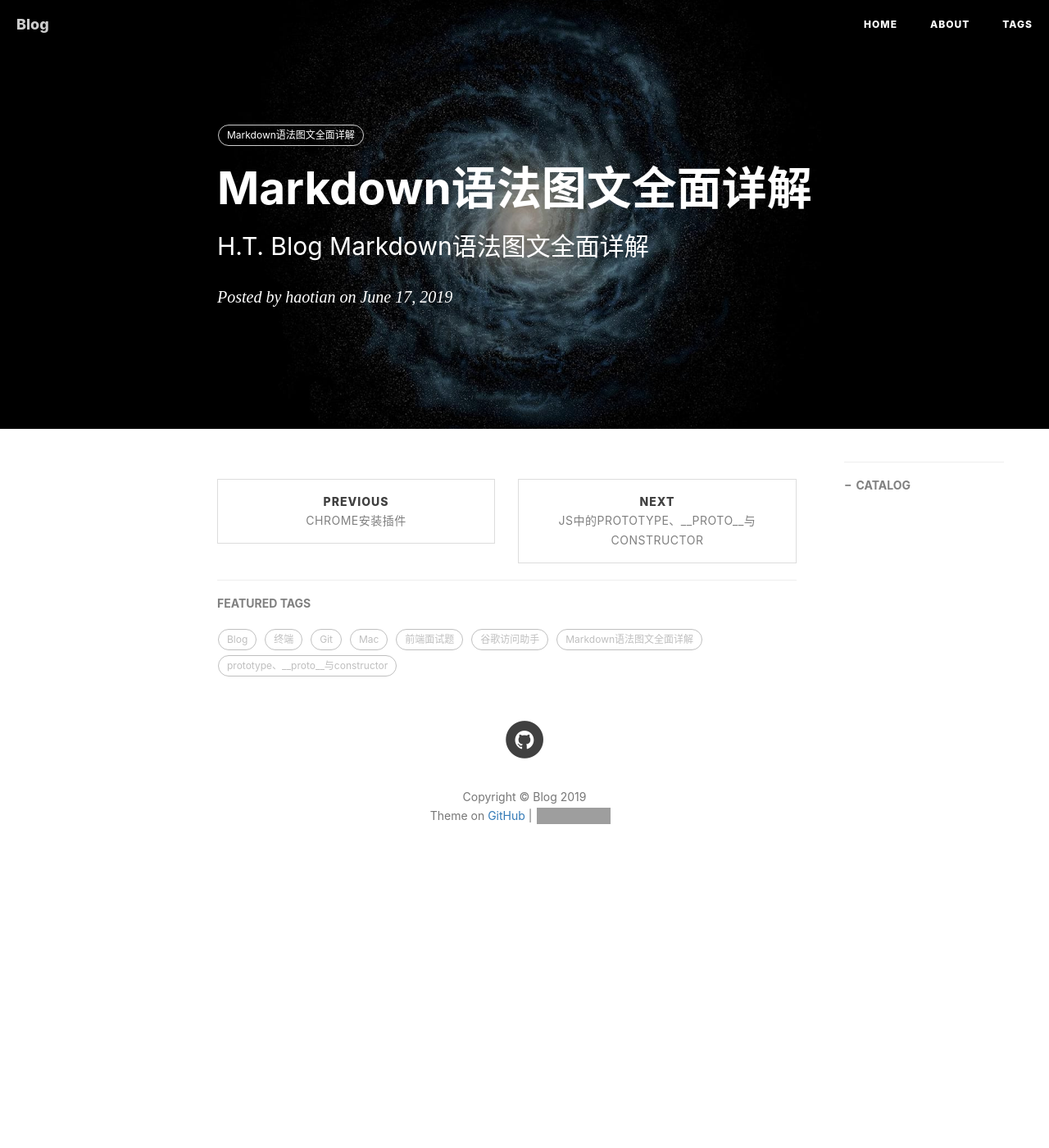
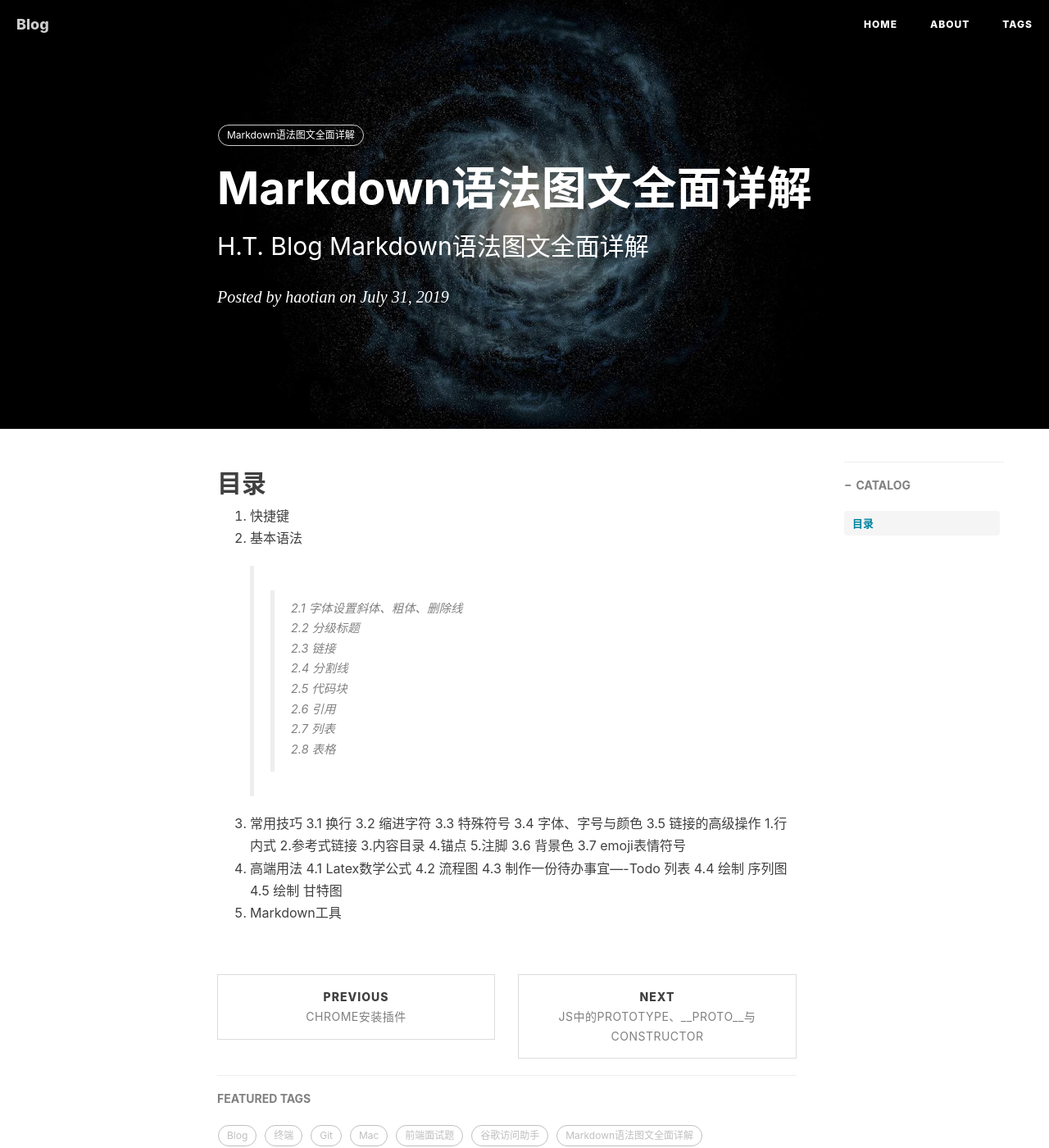
Before and after one commit to ExclusiveTreature/haotianblog.github.io, a Jekyll site: the page built from _posts/2019-07-31-Markdown语法图文全面详解.md, in a window 1280 px wide and 1400 px high. Shown: the whole window at 82% size. Built offline with Jekyll 4.4.1, drawn with Linux system fonts in a browser that asks for light colours; nearby versions of some CDN libraries; comment, search, counter and statistics services are not loaded; grey boxes are pictures that could not be loaded.

Commit message:
样式优化

```diff
--- a/_posts/2019-07-31-Markdown语法图文全面详解.md
+++ b/_posts/2019-07-31-Markdown语法图文全面详解.md
@@ -2,10 +2,43 @@
 layout:     post
 title:      Markdown语法图文全面详解
 subtitle:   H.T. Blog Markdown语法图文全面详解
-date:       2019-06-17
+date:       2019-07-31
 author:     haotian
 header-img: img/post-bg-universe.jpg
 catalog: true
 tags:
     - Markdown语法图文全面详解
 ---
+
+## 目录
+
+1. 快捷键
+2. 基本语法
+>> 2.1 字体设置斜体、粗体、删除线<br>
+2.2 分级标题<br>
+2.3 链接<br>
+2.4 分割线<br>
+2.5 代码块<br>
+2.6 引用<br>
+2.7 列表<br>
+2.8 表格
+3. 常用技巧
+3.1 换行
+3.2 缩进字符
+3.3 特殊符号
+3.4 字体、字号与颜色
+3.5 链接的高级操作
+1.行内式
+2.参考式链接
+3.内容目录
+4.锚点
+5.注脚
+3.6 背景色
+3.7 emoji表情符号
+4. 高端用法
+4.1 Latex数学公式
+4.2 流程图
+4.3 制作一份待办事宜—-Todo 列表
+4.4 绘制 序列图
+4.5 绘制 甘特图
+5. Markdown工具
```
Also changed, not shown: _posts/2019-07-31-搞懂JS中的prototype、__proto__与constructor(图解).md (+1 -1 lines).
